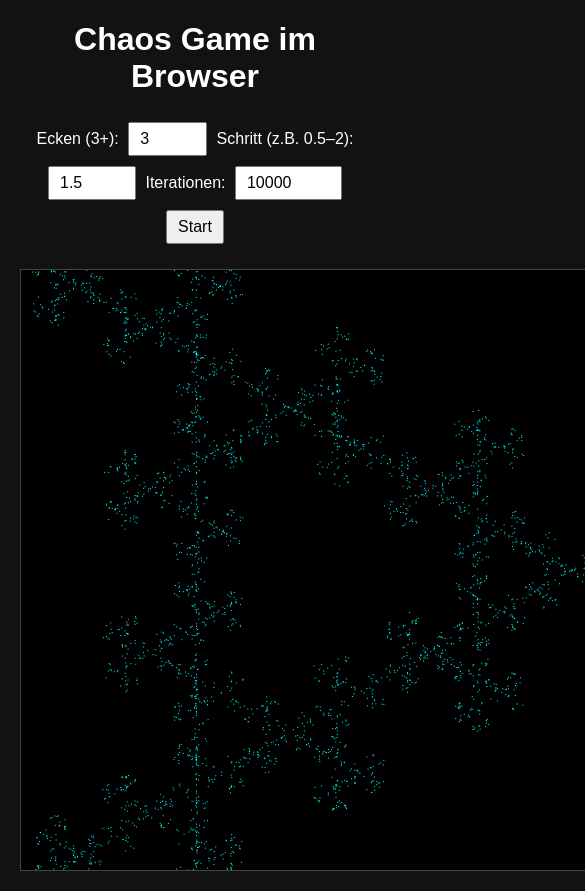
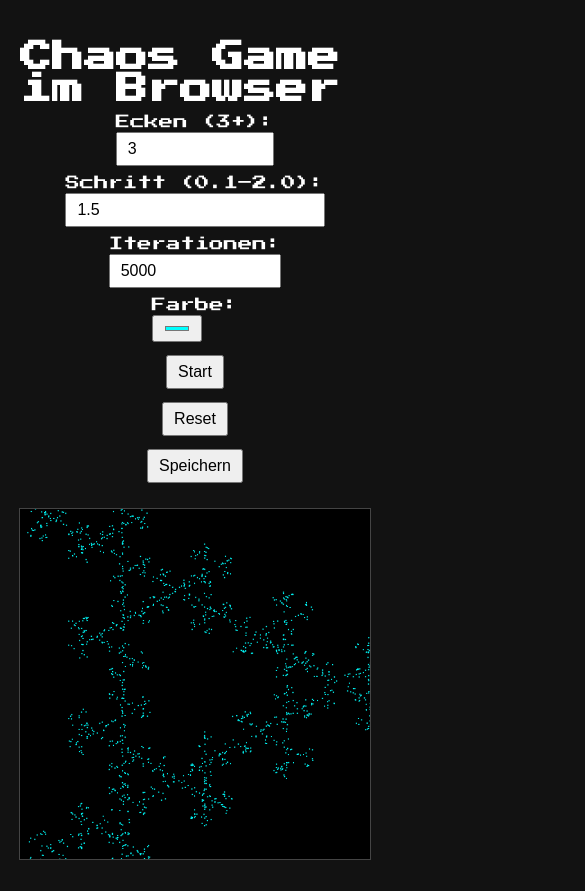
Before and after one commit to Jakobtea/Chaos-game, a plain HTML site: page templates/index.html in a window 390 px wide. Both pictures are taken after a click on the button "Start". Shown: the top 891 px of the page, 585 px wide, since content can reach past the window. Drawn offline with Linux system fonts and the light colour scheme.

Commit message:
Refactor HTML structure and styles for improved layout and responsiveness; add color input for user customization.

```diff
--- a/templates/index.html
+++ b/templates/index.html
@@ -2,25 +2,57 @@
 <html lang="de">
 <head>
   <meta charset="UTF-8" />
+  <link href="https://fonts.googleapis.com/css2?family=Press+Start+2P&display=swap" rel="stylesheet">
+
   <title>Chaos Game Web</title>
   <style>
     body {
       background-color: #121212;
       color: white;
-    font-family: Arial, sans-serif;
-    text-align: center;
-    margin: 20px;
+      font-family: 'Press Start 2P', sans-serif;
+      display: flex;
+      flex-direction: column;
+      align-items: center;
+      margin: 0;
+      padding: 20px;
     }
+
+    h1 {
+      margin-bottom: 10px;
+    }
+
+    #controls {
+      display: flex;
+      flex-wrap: wrap;
+      justify-content: center;
+      gap: 10px;
+      margin-bottom: 15px;
+    }
+
+    label {
+      display: flex;
+      flex-direction: column;
+      font-size: 0.9rem;
+    }
+
+    input, select, button {
+      padding: 6px 10px;
+      font-size: 1rem;
+      margin-top: 3px;
+    }
+
     canvas {
       border: 1px solid #444;
       background-color: black;
-    display: block;
-    margin: 20px auto;
+      margin-top: 10px;
+      max-width: 100%;
     }
-  input, button {
-    margin: 5px;
-    padding: 6px 10px;
-    font-size: 1rem;
+
+    @media (max-width: 600px) {
+      #controls {
+        flex-direction: column;
+        align-items: center;
+      }
     }
   </style>
 </head>
@@ -28,13 +60,23 @@
 
 <h1>Chaos Game im Browser</h1>
 
-<div>
-  <label>Ecken (3+): <input type="number" id="corners" value="3" min="3" max="10"></label>
-  <label>Schritt (z.B. 0.5–2): <input type="number" id="step" value="1.5" step="0.1" min="0.1" max="2"></label>
-  <label>Iterationen: <input type="number" id="iterations" value="10000" min="100" max="50000" step="100"></label>
+<div id="controls">
+  <label>Ecken (3+):
+    <input type="number" id="corners" value="3" min="3" max="10">
+  </label>
+  <label>Schritt (0.1–2.0):
+    <input type="number" id="step" value="1.5" step="0.1" min="0.1" max="2">
+  </label>
+  <label>Iterationen:
+    <input type="number" id="iterations" value="5000" min="100" max="100000" step="100">
+  </label>
+  <label>Farbe:
+    <input type="color" id="color" value="#00ffff">
+  </label>
+  <button id="startBtn">Start</button>
+  <button id="resetBtn">Reset</button>
+  <button id="saveBtn">Speichern</button>
 </div>
-
-<button id="startBtn">Start</button>
 
 <canvas id="canvas" width="600" height="600"></canvas>
 
@@ -42,10 +84,10 @@
 const canvas = document.getElementById('canvas');
 const ctx = canvas.getContext('2d');
 
-function generatePolygon(n, radius=250, centerX=300, centerY=300) {
-  let vertices = [];
-  for(let i=0; i<n; i++) {
-    let angle = 2 * Math.PI * i / n;
+function generatePolygon(n, radius = 250, centerX = canvas.width / 2, centerY = canvas.height / 2) {
+  const vertices = [];
+  for (let i = 0; i < n; i++) {
+    const angle = 2 * Math.PI * i / n;
     vertices.push({
       x: centerX + radius * Math.cos(angle),
       y: centerY + radius * Math.sin(angle)
@@ -54,45 +96,64 @@ function generatePolygon(n, radius=250, centerX=300, centerY=300) {
   return vertices;
 }
 
-function chaosGame(numVertices, iterations, step) {
-  let vertices = generatePolygon(numVertices);
+let animationFrame;
+let running = false;
+
+function startChaosGameAnimated(numVertices, iterations, step, color) {
+  ctx.clearRect(0, 0, canvas.width, canvas.height);
+  const vertices = generatePolygon(numVertices);
   let x = Math.random() * canvas.width;
   let y = Math.random() * canvas.height;
+  let i = 0;
 
-  ctx.clearRect(0, 0, canvas.width, canvas.height);
-  ctx.fillStyle = 'cyan';
+  ctx.fillStyle = color;
 
-  for(let i=0; i<iterations; i++) {
-    let v = vertices[Math.floor(Math.random() * vertices.length)];
+  running = true;
+
+  function draw() {
+    if (!running || i >= iterations) return;
+
+    for (let j = 0; j < 100 && i < iterations; j++, i++) {
+      const v = vertices[Math.floor(Math.random() * vertices.length)];
       x = x + step * (v.x - x);
       y = y + step * (v.y - y);
-    ctx.fillRect(x, y, 1, 1);
+      ctx.fillRect(x, y, 2, 2);
     }
+
+    animationFrame = requestAnimationFrame(draw);
+  }
+
+  draw();
 }
 
 document.getElementById('startBtn').addEventListener('click', () => {
   const numVertices = parseInt(document.getElementById('corners').value);
   const step = parseFloat(document.getElementById('step').value);
   const iterations = parseInt(document.getElementById('iterations').value);
+  const color = document.getElementById('color').value;
 
-  if (numVertices < 3) {
-    alert("Die Anzahl der Ecken muss mindestens 3 sein.");
-    return;
-  }
-  if (step <= 0 || step > 10) {
-    alert("Der Schrittwert sollte zwischen 0.1 und 10 liegen.");
-    return;
-  }
-  if (iterations < 100) {
-    alert("Bitte mindestens 100 Iterationen wählen.");
+  if (numVertices < 3 || step <= 0 || iterations < 100) {
+    alert("Bitte gültige Parameter eingeben.");
     return;
   }
 
-  chaosGame(numVertices, iterations, step);
+  running = false;
+  cancelAnimationFrame(animationFrame);
+  startChaosGameAnimated(numVertices, iterations, step, color);
 });
 
-// Zeichne initial beim Laden
-chaosGame(3, 10000, 1.5);
+document.getElementById('resetBtn').addEventListener('click', () => {
+  running = false;
+  cancelAnimationFrame(animationFrame);
+  ctx.clearRect(0, 0, canvas.width, canvas.height);
+});
+
+document.getElementById('saveBtn').addEventListener('click', () => {
+  const link = document.createElement('a');
+  link.download = 'chaosgame.png';
+  link.href = canvas.toDataURL('image/png');
+  link.click();
+});
 </script>
 
 </body>
```
Lines whose indentation alone changed are shown as unchanged.
